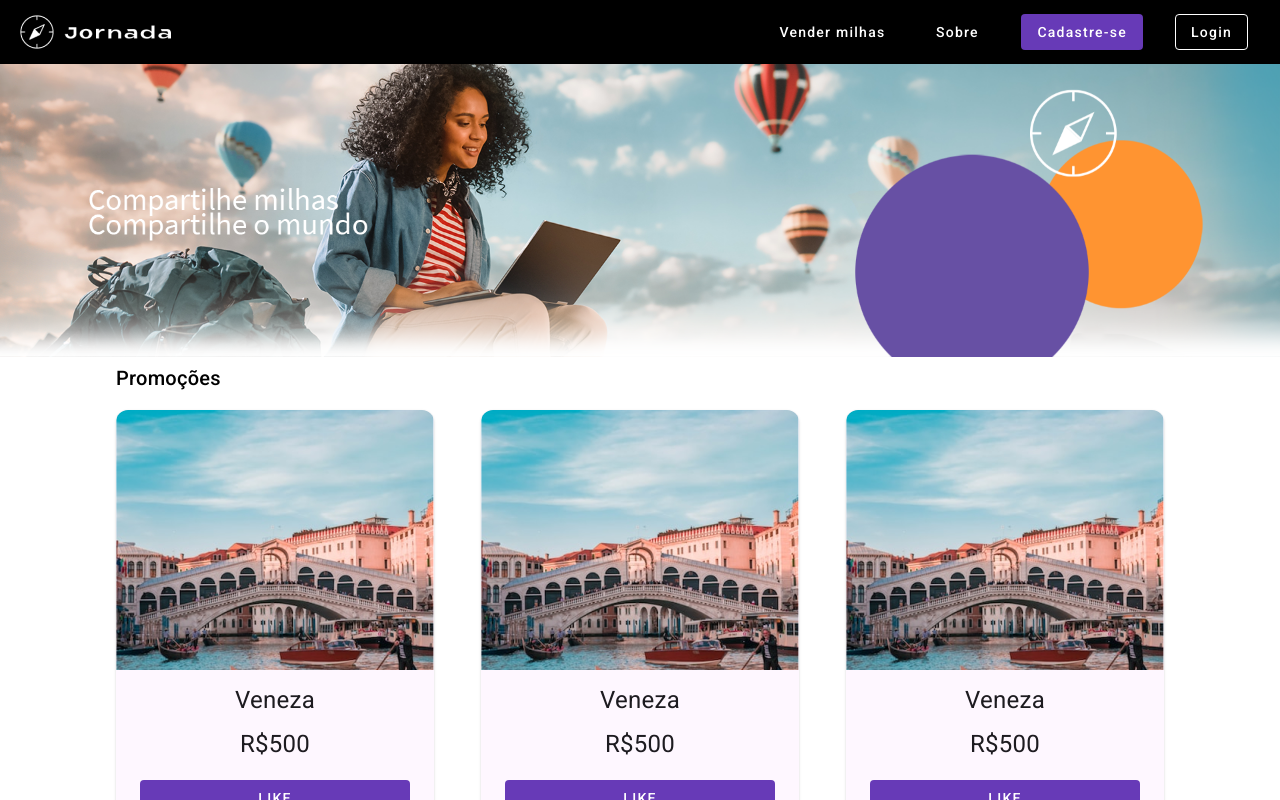
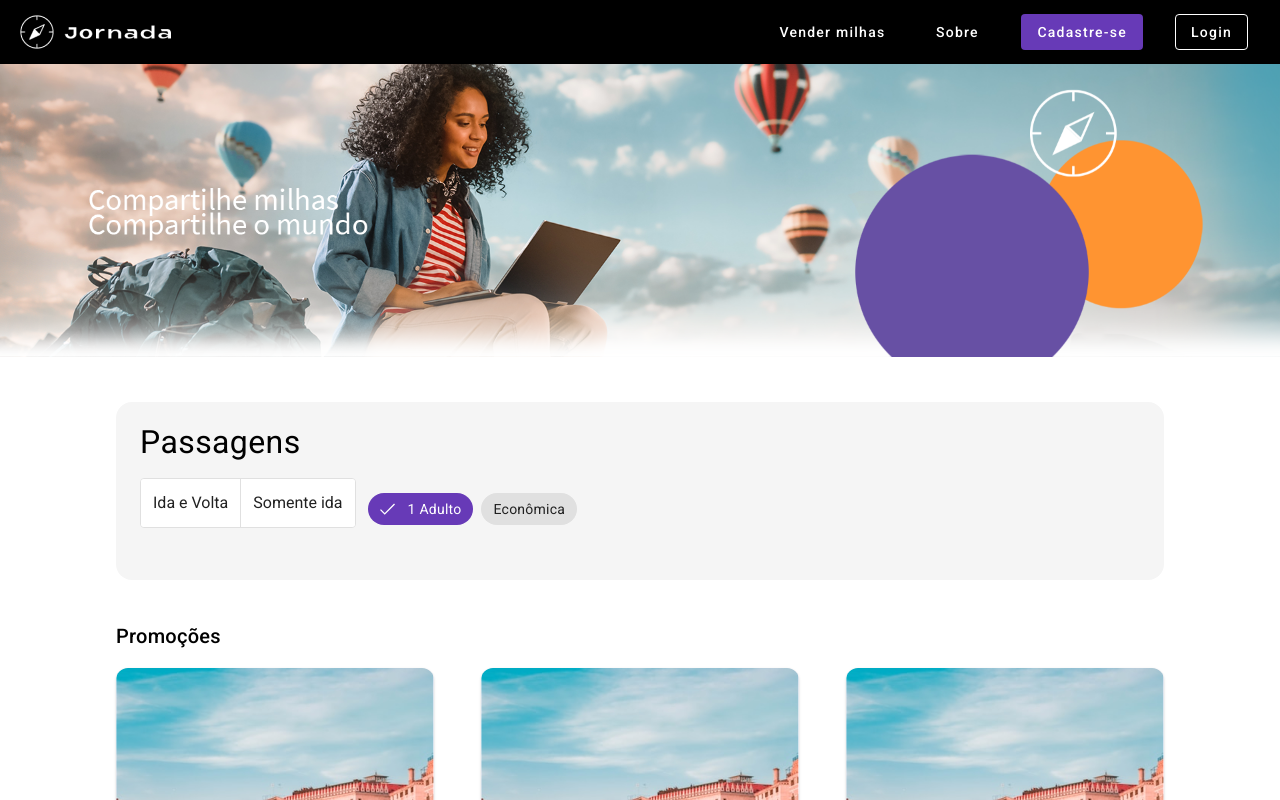
Before and after one commit to brunaportelaa/angular-17-material, an Angular app: page / in a window 1280 px wide. Shown: the top 800 px of the page. Built offline with nearby package versions, Linux system fonts and the light colour scheme.

Commit message:
criado componente formulário

```diff
--- a/src/app/pages/home/home.component.html
+++ b/src/app/pages/home/home.component.html
@@ -3,6 +3,7 @@
     alt="Jornada Milhas - Compartilhe milhas, comaprtilhe o mundo"
 />
 <app-container>
+  <app-form-busca/>
   <h2>Promoções</h2>
   <div class="card-wrapper">
     <app-card-busca/>
--- a/src/app/pages/home/home.component.ts
+++ b/src/app/pages/home/home.component.ts
@@ -3,7 +3,7 @@
 @Component({
   selector: 'app-home',
   templateUrl: './home.component.html',
-  styleUrl: './home.component.css'
+  styleUrl: './home.component.css',
 })
 export class HomeComponent {
 
--- a/src/app/shared/card/card.component.css
+++ b/src/app/shared/card/card.component.css
@@ -2,13 +2,13 @@
     padding: 24px;
 }
 
-.card .primary {
+.primary {
     background: #FEF7FF;
     border: 1px solid #CAC4D0;
     border-radius: 12px;
 }
 
-.card .secondary {
+.secondary {
     background: #F5F5F5;
     border-radius: 16px;
 }
--- a/src/app/shared/card/card.component.html
+++ b/src/app/shared/card/card.component.html
@@ -1,3 +1,3 @@
-<div class="class" [ngClass]="variant">
+<div class="card" [ngClass]="variant">
   <ng-content></ng-content>
 </div>
--- a/src/app/shared/card/card.component.ts
+++ b/src/app/shared/card/card.component.ts
@@ -3,10 +3,10 @@
 @Component({
   selector: 'app-card',
   templateUrl: './card.component.html',
-  styleUrl: './card.component.css'
+  styleUrls: ['./card.component.css']
 })
 export class CardComponent {
 
-  @Input() variant: 'primary' | 'secondary' = 'primary'
+  @Input() variant: 'primary' | 'secondary' = 'primary';
 
 }
--- /dev/null
+++ b/src/app/shared/form-busca/form-busca.component.css
@@ -0,0 +1,26 @@
+.form-busca {
+    margin: 40px 0;
+    display: block;
+
+    .flex-container {
+      display: flex;
+      align-items: center;
+      gap: 12px;
+      margin: 16px 0;
+    }
+
+    .input-container {
+      margin-bottom: -1.25em;
+    }
+
+    .mat-button-toggle-checked {
+      background-color: #F7F2FA;
+      color: #1D192B;
+    }
+
+    h2 {
+      font-size: 32px;
+      margin-bottom: 20px;
+      font-weight: 400;
+    }
+  }
--- /dev/null
+++ b/src/app/shared/form-busca/form-busca.component.html
@@ -0,0 +1,17 @@
+<app-card variant="secondary" class="form-busca">
+    <h2>Passagens</h2>
+    <form action="">
+        <div class="flex-container">
+            <p>
+                <mat-button-toggle-group name="idaEVolta">
+                  <mat-button-toggle value="idaEVolta">Ida e Volta</mat-button-toggle>
+                  <mat-button-toggle value="ida">Somente ida</mat-button-toggle>
+                </mat-button-toggle-group>
+            </p>
+            <mat-chip-listbox aria-label="Seleção de passagens">
+                <mat-chip-option selected>1 Adulto</mat-chip-option>
+                <mat-chip-option>Econômica</mat-chip-option>
+            </mat-chip-listbox>
+        </div>
+    </form>
+</app-card>
```
Also changed, not shown: src/app/app.module.ts (+8 -2 lines), src/app/shared/form-busca/form-busca.component.ts (added, +10 -0 lines), 1 other file (tests, documents, lock files or other folders).
